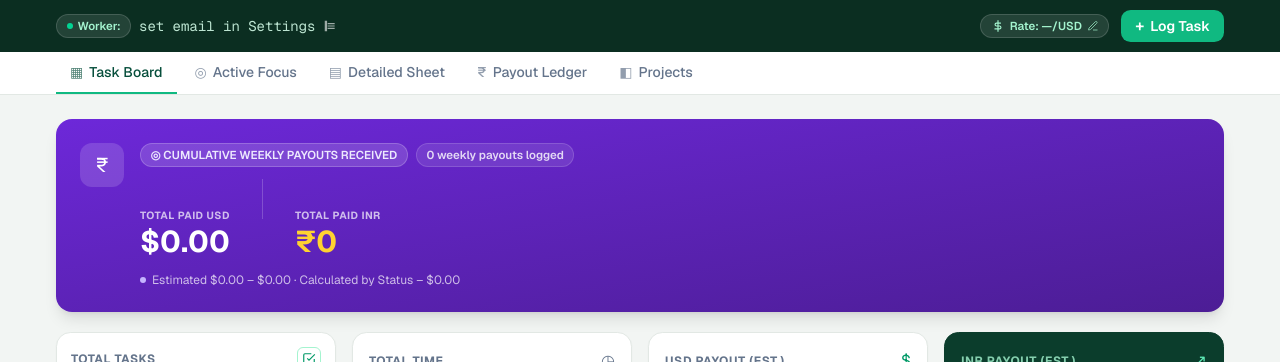
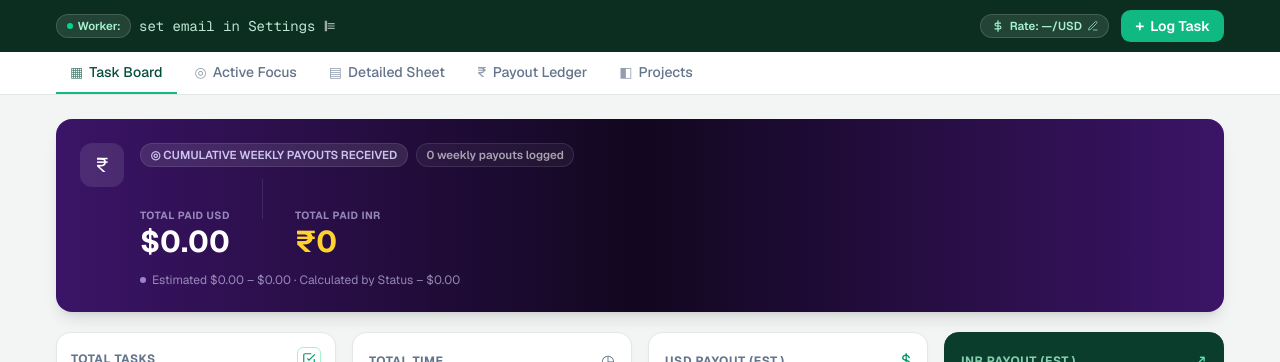
Before and after one commit to MaanyaJogani/annotation-tracker, a Next.js app: page / in a window 1280 px wide. Shown: the top 362 px of the page. Built offline with nearby package versions, Linux system fonts and the light colour scheme; no server answers; the database is empty.

Commit message:
Hero banner: three-stop gradient (purple-black-purple) to match reference

```diff
--- a/src/app/globals.css
+++ b/src/app/globals.css
@@ -10,8 +10,8 @@
   --primary: #10b981;
   --primary-dark: #059669;
   --primary-ink: #064e3b;
-  --hero-from: #6d28d9;
-  --hero-to: #4c1d95;
+  --hero-from: #1e0e33;
+  --hero-to: #4a1d7a;
   --muted: #64748b;
 }
 
--- a/src/app/page.tsx
+++ b/src/app/page.tsx
@@ -170,37 +170,43 @@ export default function Dashboard() {
   return (
     <div className="space-y-5">
       {/* Hero banner */}
-      <section className="rounded-2xl p-6 text-white bg-gradient-to-br from-hero-from to-hero-to shadow-lg">
+      <section
+        className="rounded-2xl p-6 text-white shadow-lg"
+        style={{
+          background:
+            "linear-gradient(90deg, #3b1467 0%, #12071f 50%, #3b1467 100%)",
+        }}
+      >
         <div className="flex items-start gap-4">
-          <div className="w-11 h-11 rounded-xl bg-white/15 flex items-center justify-center text-xl shrink-0">
+          <div className="w-11 h-11 rounded-xl bg-white/10 flex items-center justify-center text-xl shrink-0">
             ₹
           </div>
           <div className="flex-1 min-w-0">
             <div className="flex flex-wrap items-center gap-2">
-              <span className="chip bg-white/15 border border-white/20 text-violet-100">
+              <span className="chip bg-white/10 border border-white/10 text-violet-200/90">
                 ◎ CUMULATIVE WEEKLY PAYOUTS RECEIVED
               </span>
-              <span className="chip bg-white/10 border border-white/15 text-white/80">
+              <span className="chip bg-white/5 border border-white/10 text-white/60">
                 {stats.ledger.count} weekly payouts logged
               </span>
             </div>
             <div className="mt-3 flex flex-wrap items-baseline gap-x-8 gap-y-2">
               <div>
-                <p className="text-[0.65rem] font-bold text-white/70 uppercase tracking-wider">
+                <p className="text-[0.65rem] font-bold text-violet-200/60 uppercase tracking-wider">
                   Total Paid USD
                 </p>
                 <p className="text-3xl font-bold">{formatUSD(stats.ledger.totalUsd)}</p>
               </div>
-              <div className="w-px h-10 bg-white/20 hidden sm:block" />
+              <div className="w-px h-10 bg-white/10 hidden sm:block" />
               <div>
-                <p className="text-[0.65rem] font-bold text-white/70 uppercase tracking-wider">
+                <p className="text-[0.65rem] font-bold text-violet-200/60 uppercase tracking-wider">
                   Total Paid INR
                 </p>
                 <p className="text-3xl font-bold text-amber-300">{formatINR(stats.ledger.totalInr)}</p>
               </div>
             </div>
-            <p className="mt-3 text-xs text-white/70 flex items-center gap-1.5">
-              <span className="w-1.5 h-1.5 rounded-full bg-violet-300" />
+            <p className="mt-3 text-xs text-violet-200/60 flex items-center gap-1.5">
+              <span className="w-1.5 h-1.5 rounded-full bg-violet-300/70" />
               Estimated {usdRangeText(stats.usdMin, stats.usdMax)} · Calculated by Status –{" "}
               {byStatusText}
             </p>
```
